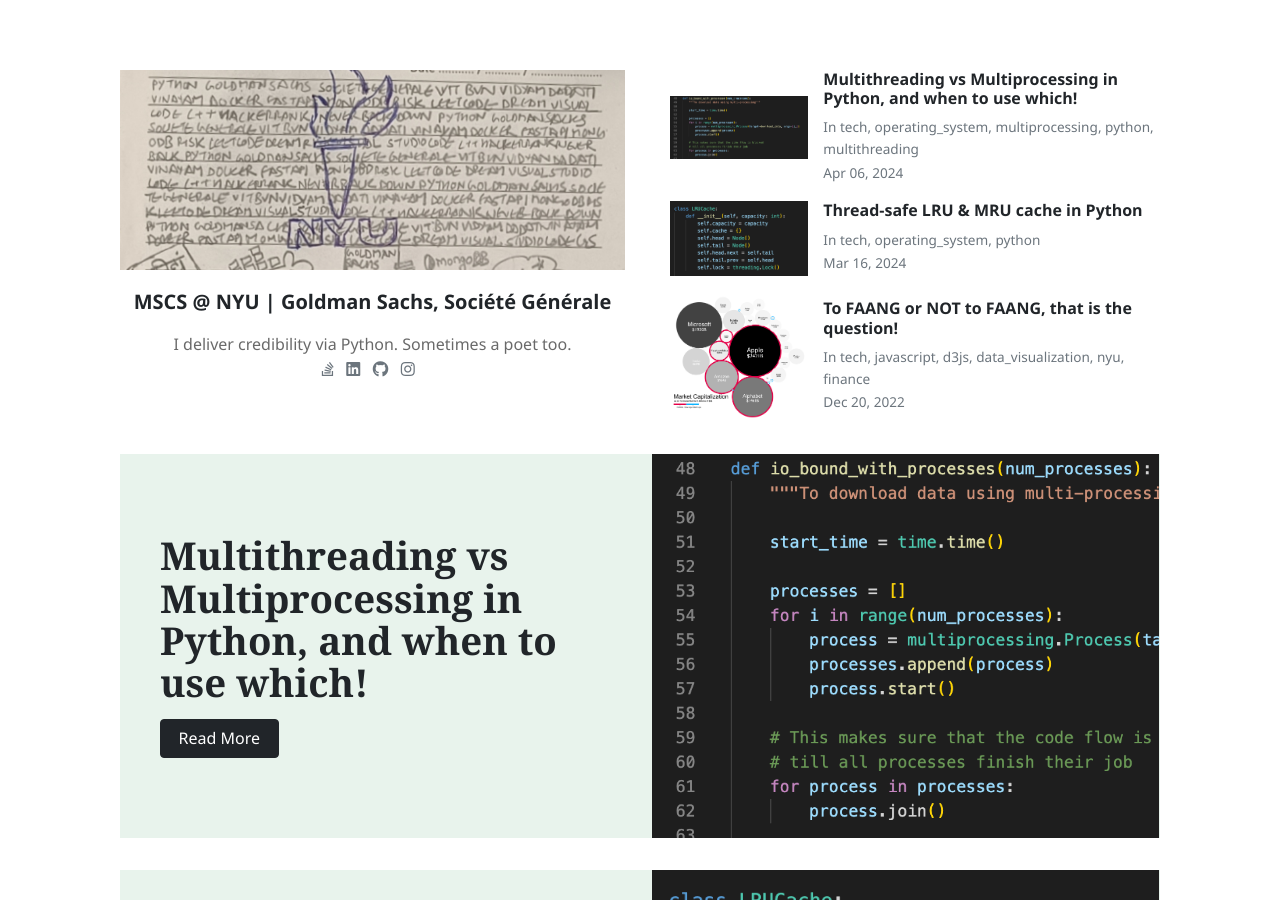
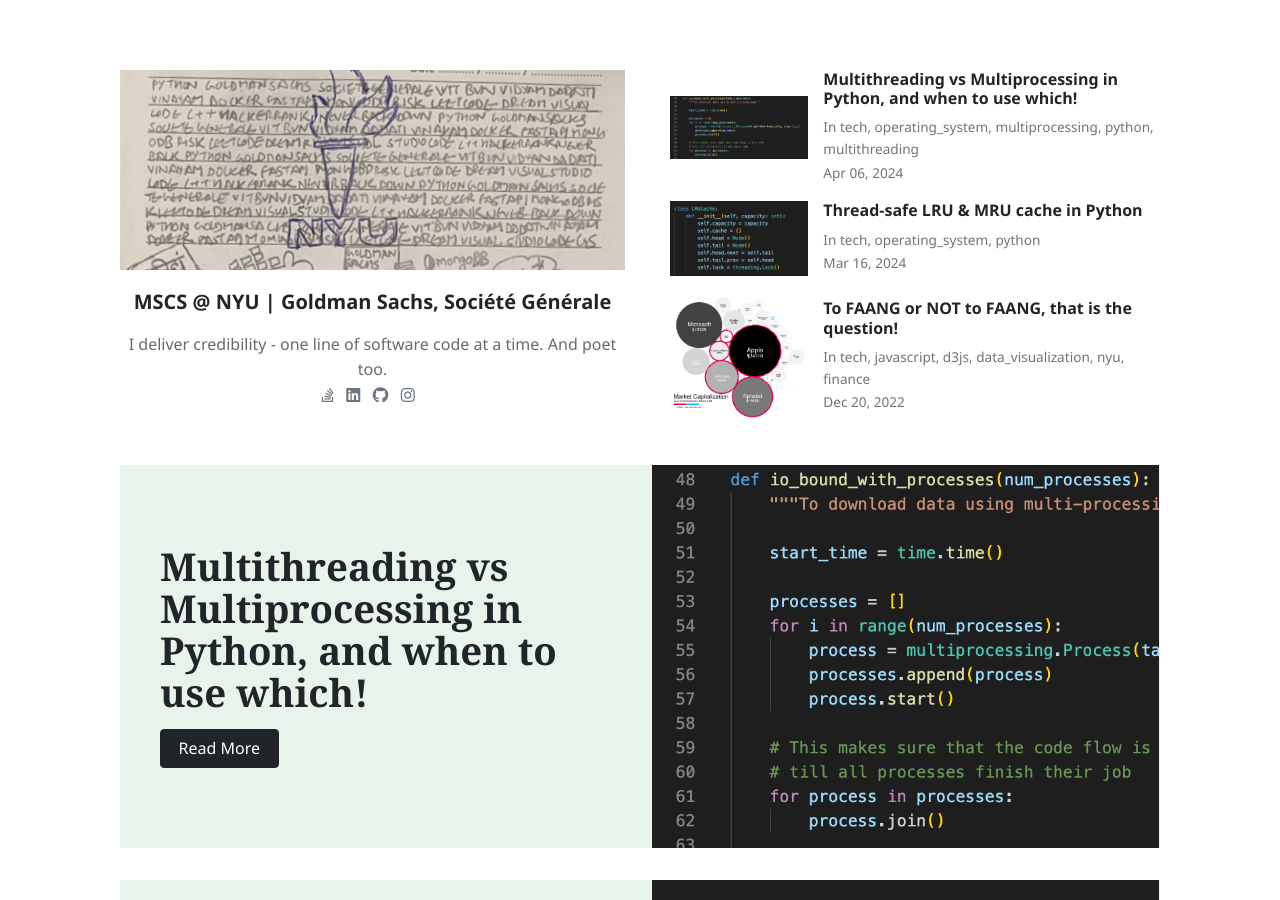
Before and after one commit to raghavsikaria/raghavsikaria.github.io, a Jekyll site: the page built from index.html, in a window 1280 px wide and 900 px high. Built offline with Jekyll 4.4.1, drawn with Linux system fonts in a browser that asks for light colours; nearby versions of some CDN libraries; the list of posts is cut into pages by our own code.

Commit message:
update_index

```diff
--- a/index.html
+++ b/index.html
@@ -29,7 +29,7 @@
     </h2>
     <p class="excerpt">
         <!-- {{ latest_post.excerpt | strip_html | strip_newlines | truncate: 136 }} -->
-        I deliver credibility via Python. Sometimes a poet too.
+        I deliver credibility - one line of software code at a time. And poet too.
         <br>
         <!-- follow <a href="https://www.instagram.com/subah_ka_bhoola/?igshid=YmMyMTA2M2Y%3D">subah_ka_bhoola</a> -->
         <!-- <div> -->
```
